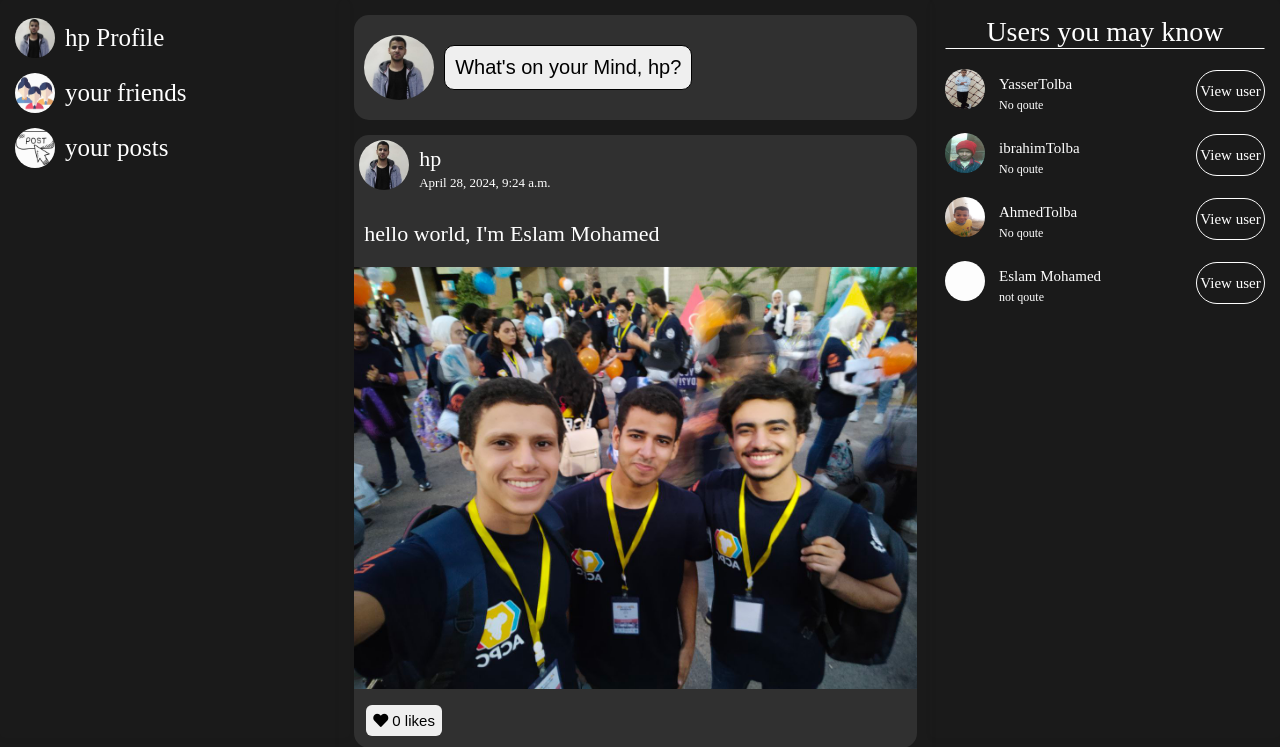
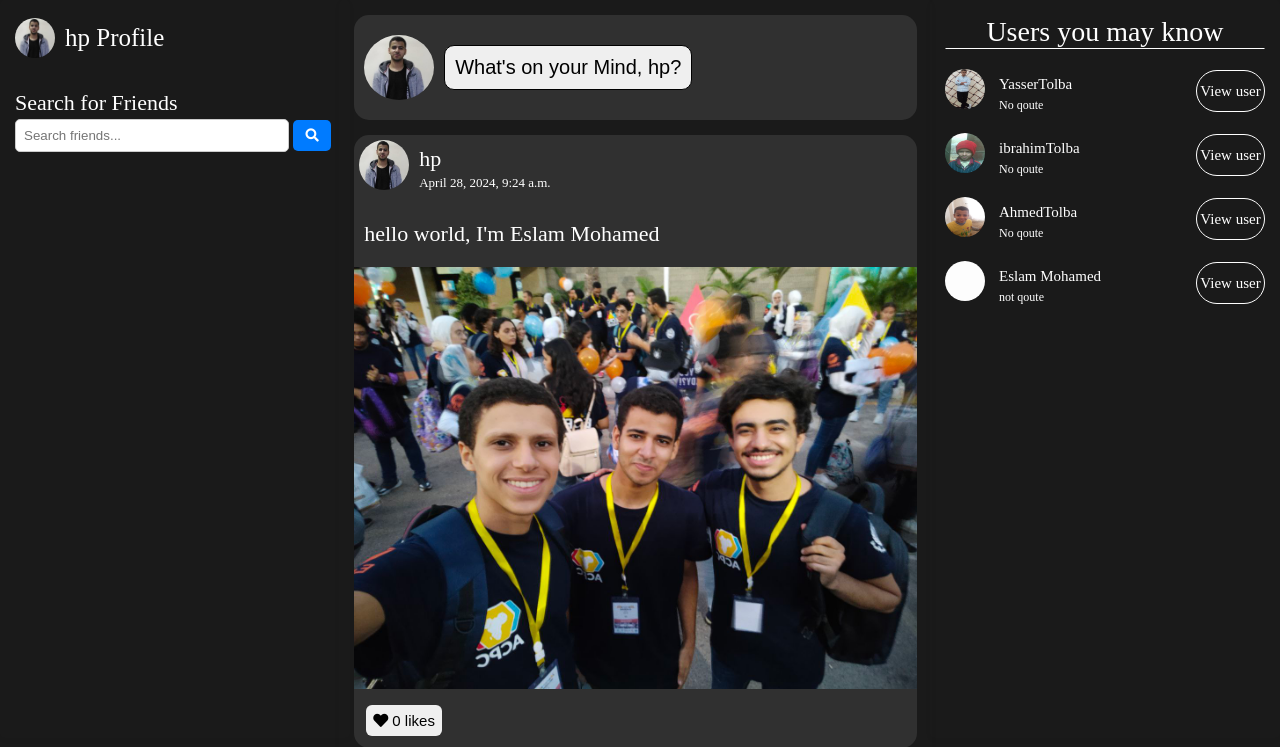
Before and after one commit to eslammohamedtolba/Social-Media-App, a Django app: page / in a window 1280 px wide. Shown: the part 60-807 px from the top of the page. Run offline with Django 5.2, Linux system fonts and the light colour scheme; a user stored in the database is signed in; data comes from the database, SQL or seed files in the repository; both versions use the stored data as it was after the commit.

Commit message:
add search bar to enable user to search for friends

```diff
--- a/socialmedia/templates/socialmedia/home.html
+++ b/socialmedia/templates/socialmedia/home.html
@@ -18,16 +18,41 @@
             {% else %}
                 <img class="userimage" src="{% static 'images\profile default image.png' %}" alt="">
             {% endif %}
-            <span class="popupprofile">{{main_profile.user.username}} Profile</span>
+            <span class="ProfileUsername">{{main_profile.user.username}} Profile</span>
         </a>
-        <a href="#">
-            <img class="friendsimage" src="{% static 'images\yourfriends.png' %}" alt="">
-            <span class="popupprofile">your friends</span>
-        </a>
-        <a href="#">
-            <img class="postsimage" src="{% static 'images\yourposts.png' %}" alt="">
-            <span class="popupprofile">your posts</span>
-        </a>
+        <form action="" method="post">
+            {% csrf_token %}
+            <input type="hidden" name="form_type" value="SearchFriends">
+            <label for="Search" class="SearchLabel">Search for Friends</label>
+            <input class="SearchInput" id="Search" type="text" name="search_query" placeholder="Search friends..." required>
+            <button type="submit" id="SearchFriendsButton">
+                <i class="fas fa-search"></i>
+            </button>
+        </form>
+        <div class="Searchpopup" id="Searchpopup">
+        {% if Searchedfriends %}
+            {% for mayfriend in Searchedfriends %}
+                <div class="mayfriend">
+                    <div class="mayfriendprofile">
+                        {% if mayfriend.image %}
+                            <img src="{{ mayfriend.image.url }}" alt="mayfriend img">
+                        {% else %}
+                            <img src="{% static 'images\profile default image.png' %}" alt="mayfriend img">
+                        {% endif %}
+                        <div class="mayfriendinfo">
+                            <p class="mayfriendname">{{mayfriend.user.username}}</p>
+                            {% if mayfriend.qoute %}
+                                <p class="mayfriendqoute">{{mayfriend.qoute}}</p>
+                            {% else %}
+                                <p class="mayfriendqoute">May friend qoute</p>
+                            {% endif %}
+                        </div>
+                    </div>
+                    <a href="{% url 'useraccount' mayfriend.id %}">View user</a>
+                </div>
+            {% endfor %}
+        {% endif %}
+        </div>
     </div>
     <div class="post-section">
         <div class="tocreatepost">
@@ -43,6 +68,7 @@
                 <span class="postclose" id="postclose">&times;</span>
                 <form action="" method="post" enctype="multipart/form-data">
                     {% csrf_token %}
+                    <input type="hidden" name="form_type" value="CreatedPost">
                     <label for="content">Post Content:</label>
                     <textarea id="content" name="content" rows="4" cols="50" required></textarea>
                     <label for="Postimage">Post image:</label>
--- a/socialmedia/templates/socialmedia/profile.html
+++ b/socialmedia/templates/socialmedia/profile.html
@@ -54,6 +54,7 @@
             {% else %}
                 <form class="following" action="" method="post">
                     {% csrf_token %}
+                    <input type="hidden" name="form_type" value="followbutton">
                     <button type="submit" class="link-button">
                         {% if is_friend %}
                             Unfollowing
--- a/socialmedia/views.py
+++ b/socialmedia/views.py
@@ -1,5 +1,7 @@
 from django.shortcuts import render, redirect
 from .models import Post, UserProfile
+# Q enables us to search about the usernames of friends in the database
+from django.db.models import Q
 # Import authentication libraries
 from django.contrib.auth.models import User
 from django.contrib.auth import authenticate, login, logout
@@ -53,16 +55,19 @@ def register(request):
 def home(request):
     main_profile = UserProfile.objects.get(user = request.user)
     if request.method == 'POST':
-        postContent = request.POST.get('content')
-        postImage = request.FILES.get('Postimage')
-        # Create post for the entered post info
-        new_post = Post(user_profile=main_profile,content=postContent,image=postImage)
-        new_post.save()
-        return redirect('home')
+        form_type = request.POST.get('form_type')
+        if form_type == 'CreatedPost':
+            postContent = request.POST.get('content')
+            postImage = request.FILES.get('Postimage')
+            # Create post for the entered post info
+            new_post = Post(user_profile=main_profile,content=postContent,image=postImage)
+            new_post.save()
+            return redirect('home')
+
     # Find all posts
     all_posts = Post.objects.filter(user_profile = main_profile) | Post.objects.filter(user_profile__in=main_profile.friends.all())
     all_posts = all_posts.order_by('-created_at')
-    # Find all may friends
+    # Find all recommended friends
     if main_profile is not None:
         current_friends = main_profile.friends.all()
         recommended_profiles = UserProfile.objects.exclude(id=main_profile.id)
@@ -73,6 +78,16 @@ def home(request):
     context = {'posts':all_posts,
                 'mayfriends':recommended_profiles,
                 'main_profile':main_profile}
+
+    if request.method == 'POST':
+        form_type = request.POST.get('form_type')
+        if form_type == 'SearchFriends':
+            # Find all friends whose usernames is similar to the query
+            search_query = request.POST.get('search_query')
+            Searchedfriends = UserProfile.objects.filter(
+                Q(user__username__icontains=search_query) & ~Q(id=main_profile.id)
+            )
+            context['Searchedfriends'] = Searchedfriends
     return render(request, 'socialmedia/home.html',context)
 
 @login_required
@@ -96,7 +111,7 @@ def userProfile(request, pk):
             if profile_image:
                 userpro.image = profile_image
                 userpro.save()
-        else:
+        elif form_type == 'followbutton':
             # following button clicked then will
             # Check if the user profile is a friend of the main profile
             if not is_friend:
@@ -110,8 +125,8 @@ def userProfile(request, pk):
     is_main_profile = (main_profile.id == int(pk))
     context = {'userprofile': userpro,
                 'main_profile':main_profile,
+                'is_main_profile': is_main_profile,
                 'posts': user_posts,
-                'is_main_profile': is_main_profile,
                 'is_friend':is_friend,
                 'num_Friends':len(userpro.friends.all()),
                 'friends':userpro.friends.all()}
@@ -144,5 +159,4 @@ def setting_privacy(request):
         main_profile.save()
         return redirect('setting_privacy')
     context = {'main_profile':main_profile}
-    print(main_profile.qoute)
     return render(request, 'socialmedia\setting_privacy.html', context)
--- a/static/css/home.css
+++ b/static/css/home.css
@@ -44,7 +44,44 @@ body {
     border-radius: 50%;
     margin-right: 10px;
 }
-.user-section span {
+.user-section form {
+    width: 100%;
+    margin: 30px auto;
+}
+.user-section form .SearchLabel {
+    margin-bottom: 5px;
+    font-size: 22px;
+    color: white;
+}
+.user-section form input[type="text"] {
+    padding: 8px;
+    margin-bottom: 10px;
+    margin-top: 3px;
+    border: 1px solid #ccc;
+    border-radius: 5px;
+    transition: border-color 0.3s ease;
+    width: 80%;
+}
+.user-section form input[type="text"]:focus {
+    border-color: #007bff;
+}
+.user-section form button[type="submit"] {
+    padding: 8px;
+    background-color: #007bff;
+    color: #fff;
+    border: none;
+    border-radius: 5px;
+    cursor: pointer;
+    width: 12%;
+    transition: background-color 0.3s ease;
+}
+.user-section form button[type="submit"]:hover {
+    background-color: #0056b3;
+}
+
+
+
+.user-section .ProfileUsername {
     color: white;
 }
 .post-section .tocreatepost {
--- a/static/css/setting_privacy.css
+++ b/static/css/setting_privacy.css
@@ -4,7 +4,6 @@
 }
 /* Global styles */
 body {
-    font-family: Arial, sans-serif;
     background-color: #f0f0f0;
 }
 .container {
```
Also changed, not shown: static/css/navbar.css (+13 -15 lines), db.sqlite3, media/post_images/2024/04/28/ICPC_after_first_year_for_the_second_time8.jpg (added).
